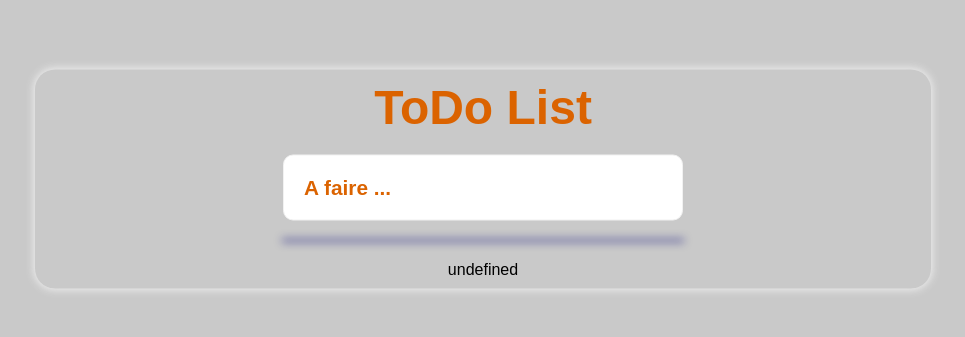
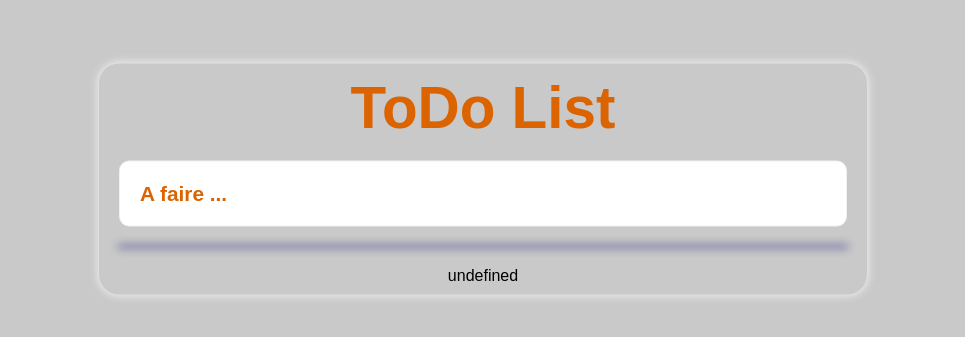
Before and after one commit to JunKamanda/ToDoList, a plain HTML site: page TP2_TODOLIST/index.html in a window 1280 px wide. Shown: the part 221-558 px from the top of the page, without its empty margins (157-1122 px from the left). Drawn offline with Linux system fonts and the light colour scheme.

Commit message:
ToDo List

```diff
--- a/TP2_TODOLIST/style.css
+++ b/TP2_TODOLIST/style.css
@@ -11,7 +11,7 @@ body{
 }
 .container{
     max-width: 900px;
-    width: 70%;
+    width: calc(10vw + 50%);
     height: auto;
     position: absolute;
     top: 50%;
@@ -23,7 +23,7 @@ body{
     border-radius: 20px;
 }
 .container h1{
-    font-size: 3rem;
+    font-size: calc(3vw + 20px);
     color: #db6300;
 }
 .container .inputsTodo{
@@ -39,17 +39,17 @@ body{
 }
 .inputsTodo input:is(:focus, :active){
     color: #db6300;
+    border: 1px solid #db6300;
 }
 .inputsTodo input[type="text"]{
-    width: 30vw;
-    min-width: 400px;
+    width: 100%;
 }
 .inputsTodo input::placeholder{
     color: #db6300;
     font-weight: bold;
 }
 .container .shadow{
-    width: 400px;
+    width: 100%;
     height: auto;
     position: relative;
     left: 50%;
@@ -59,7 +59,7 @@ body{
 }
 .container .ListTodo{
     margin: 20px 0;
-    width: 400px;
+    width: 100%;
     margin: 0 auto;
     display: flex;
     flex-direction: column;
@@ -67,7 +67,7 @@ body{
 .ListTodo li{
     list-style: none;
     font-weight: 300;
-    font-size: .9rem;
+    font-size: calc(1vw + .6rem);
     text-align: start;
     margin: 0 0 10px;
     cursor: pointer;
@@ -92,3 +92,9 @@ body{
     margin: 0 4px;
     color: red;
 }
+
+/* @media screen and (max-width:585px) {
+    .container{
+        width: 70%;
+    }
+} */
```
